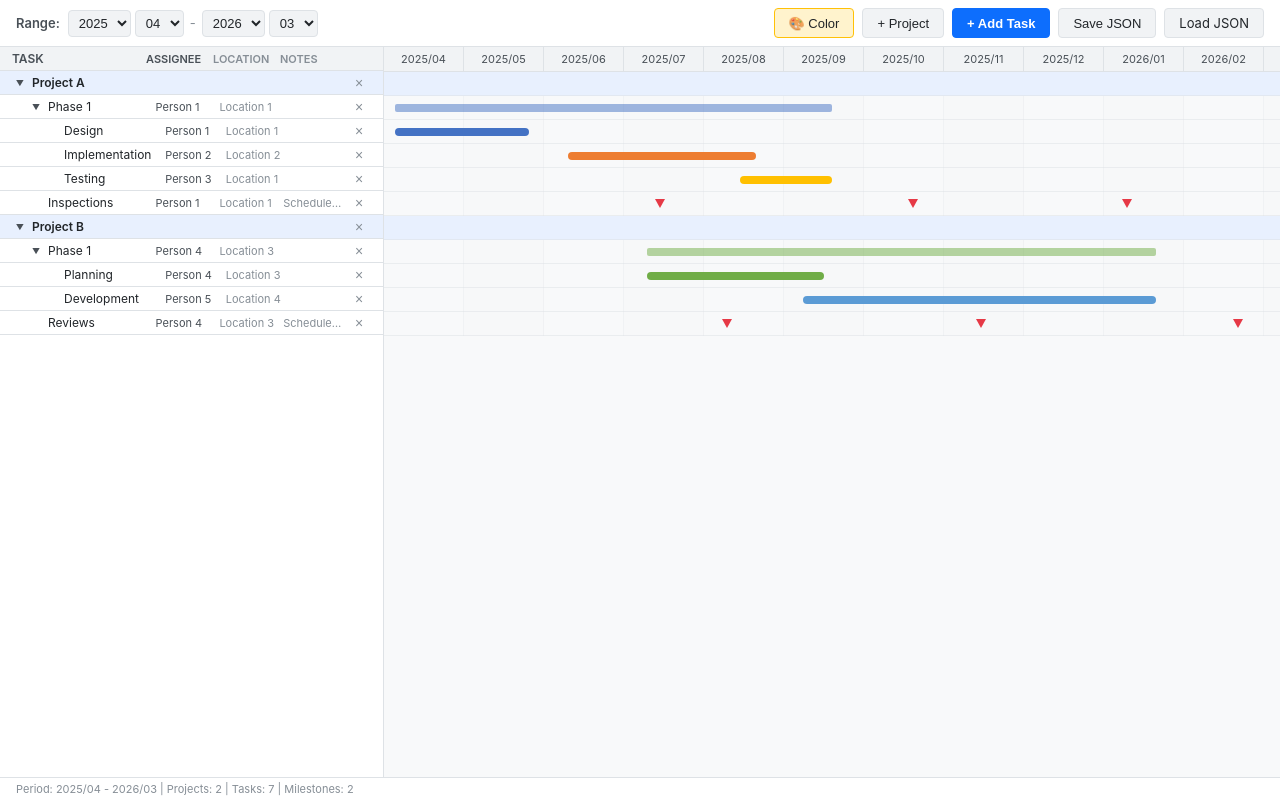
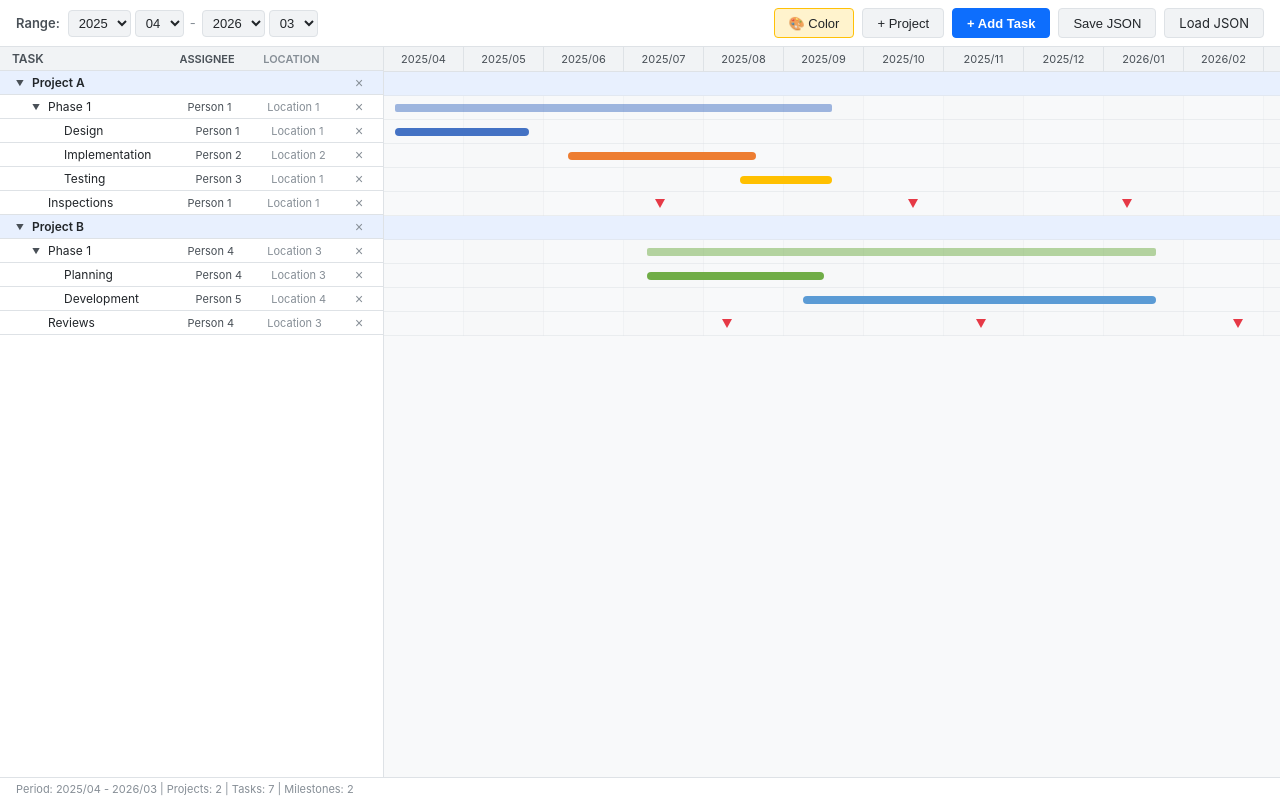
Before and after one commit to ichyy-n/timelane, a React (Vite) app: page / in a window 1280 px wide. Built offline with nearby package versions, Linux system fonts and the light colour scheme.

Commit message:
fix: move notes column from task list to gantt chart right side

```diff
--- a/src/App.css
+++ b/src/App.css
@@ -230,14 +230,24 @@ body {
   white-space: nowrap;
 }
 
-.col-notes {
-  flex: 1;
-  max-width: 120px;
-  color: var(--text-muted);
-  font-size: 11px;
+/* Gantt chart notes column */
+.gantt-notes-cell {
+  position: absolute;
+  top: 0;
+  height: 100%;
+  border-left: 1px solid var(--border);
+  padding: 0 8px;
+  font-size: 12px;
+  color: var(--text-secondary);
   overflow: hidden;
   text-overflow: ellipsis;
   white-space: nowrap;
+  display: flex;
+  align-items: center;
+}
+
+.gantt-notes-header {
+  font-weight: 600;
 }
 
 .col-actions {
--- a/src/components/GanttChart.jsx
+++ b/src/components/GanttChart.jsx
@@ -2,6 +2,7 @@ import { useRef, useState } from "react";
 
 const CELL_WIDTH = 80;
 const ROW_HEIGHT = 24;
+const NOTES_WIDTH = 160;
 
 // Get month index (0-based) relative to viewRange start
 function getMonthIndex(dateStr, viewRange) {
@@ -116,7 +117,7 @@ export default function GanttChart({
   return (
     <div className="gantt-chart" ref={chartRef}>
       {/* Month headers */}
-      <div className="gantt-header" style={{ width: months.length * CELL_WIDTH }}>
+      <div className="gantt-header" style={{ width: months.length * CELL_WIDTH + NOTES_WIDTH }}>
         {months.map((label, i) => (
           <div
             key={i}
@@ -126,10 +127,13 @@ export default function GanttChart({
             {label}
           </div>
         ))}
+        <div className="gantt-header-cell gantt-notes-header" style={{ width: NOTES_WIDTH }}>
+          備考
+        </div>
       </div>
 
       {/* Rows */}
-      <div className="gantt-body" style={{ width: months.length * CELL_WIDTH, height: displayRows.length * ROW_HEIGHT }}>
+      <div className="gantt-body" style={{ width: months.length * CELL_WIDTH + NOTES_WIDTH, height: displayRows.length * ROW_HEIGHT }}>
         {/* Grid lines */}
         <div className="gantt-grid">
           {months.map((_, i) => (
@@ -149,13 +153,20 @@ export default function GanttChart({
                 key={`proj-${row.project.id}`}
                 className="gantt-row gantt-project-header-row"
                 style={{ top: rowIndex * ROW_HEIGHT, height: ROW_HEIGHT }}
-              />
+              >
+                <div className="gantt-notes-cell" style={{ left: months.length * CELL_WIDTH, width: NOTES_WIDTH }} />
+              </div>
             );
           }
 
           const task = row.task;
           const projectId = row.projectId;
           const isMilestone = task.type === "milestone";
+          const notesCell = (
+            <div className="gantt-notes-cell" style={{ left: months.length * CELL_WIDTH, width: NOTES_WIDTH }} title={task.notes || ""}>
+              {task.notes || ""}
+            </div>
+          );
 
           // Find all tasks in same project for summary calculation
           const projTasks = displayRows
@@ -178,7 +189,9 @@ export default function GanttChart({
                   key={task.id}
                   className="gantt-row"
                   style={{ top: rowIndex * ROW_HEIGHT, height: ROW_HEIGHT }}
-                />
+                >
+                  {notesCell}
+                </div>
               );
             }
 
@@ -204,12 +217,14 @@ export default function GanttChart({
                     </div>
                   );
                 })}
+                {notesCell}
               </div>
             );
           }
 
           if (isSummary) {
-            const summaryRange = getSummaryDateRange(task, projTasks);
+            // Only show summary bar if parent task has its own dates set
+            const summaryRange = (task.startDate || task.endDate) ? getSummaryDateRange(task, projTasks) : null;
             if (summaryRange) {
               const sLeft = dateToPixel(summaryRange.startDate, viewRange, false);
               const sRight = dateToPixel(summaryRange.endDate, viewRange, true);
@@ -230,6 +245,7 @@ export default function GanttChart({
                     onClick={() => onTaskClick(task, projectId)}
                     title={task.name}
                   />
+                  {notesCell}
                 </div>
               );
             }
@@ -242,7 +258,9 @@ export default function GanttChart({
                 key={task.id}
                 className="gantt-row"
                 style={{ top: rowIndex * ROW_HEIGHT, height: ROW_HEIGHT }}
-              />
+              >
+                {notesCell}
+              </div>
             );
           }
 
@@ -279,6 +297,7 @@ export default function GanttChart({
                   onMouseDown={(e) => handleMouseDown(e, task, "right", projectId)}
                 />
               </div>
+              {notesCell}
             </div>
           );
         })}
--- a/src/components/TaskList.jsx
+++ b/src/components/TaskList.jsx
@@ -34,7 +34,6 @@ export default function TaskList({
         <span className="col-name">Task</span>
         <span className="col-assignee">Assignee</span>
         <span className="col-location">Location</span>
-        <span className="col-notes">Notes</span>
         <span className="col-actions"></span>
       </div>
       {displayRows.map((row) => {
@@ -75,7 +74,6 @@ export default function TaskList({
               </span>
               <span className="col-assignee"></span>
               <span className="col-location"></span>
-              <span className="col-notes"></span>
               <span className="col-actions">
                 <button
                   className="btn-delete"
@@ -126,7 +124,6 @@ export default function TaskList({
             </span>
             <span className="col-assignee">{task.assignee}</span>
             <span className="col-location">{task.location}</span>
-            <span className="col-notes" title={task.notes || ""}>{task.notes}</span>
             <span className="col-actions">
               <button
                 className="btn-delete"
```
